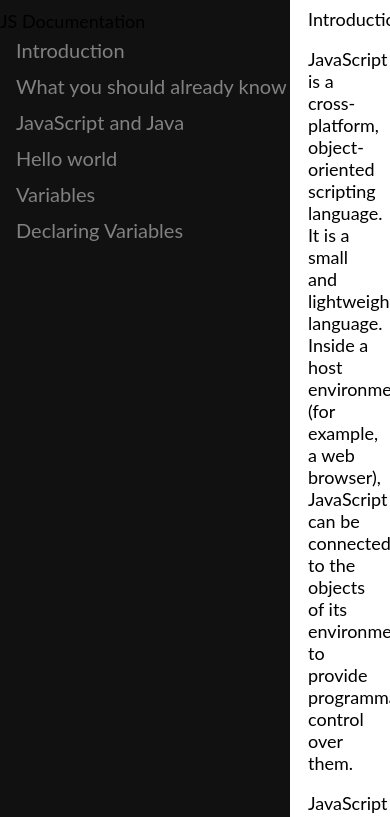
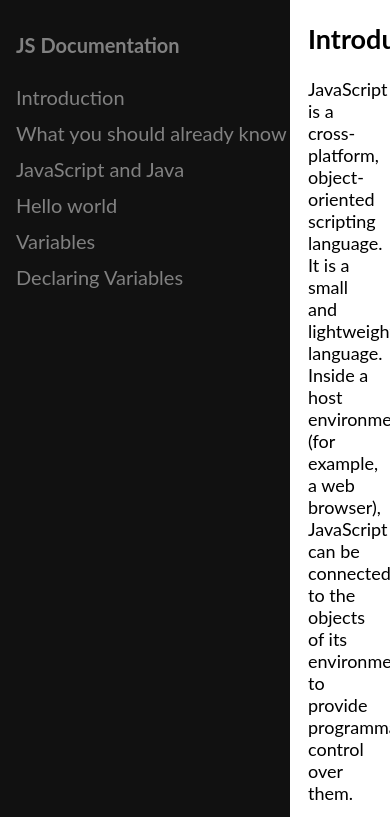
Before and after one commit to Edwardleung1/technical-documentation-page, a plain HTML site: page index.html in a window 390 px wide. Shown: the top 817 px of the page. Drawn offline with Linux system fonts and the light colour scheme.

Commit message:
updated the page with media queries for responsiveness

```diff
--- a/styles.css
+++ b/styles.css
@@ -22,7 +22,7 @@ body {
 }
 /* Style the sidenav links and h3 element */
 #navbar a,
-h3  {
+.h3  {
         padding: 6px 8px 6px 16px;
         text-decoration: none;
         font-size: 20px;
@@ -44,3 +44,18 @@ h3  {
     margin-left: 290px; /* Same as the width of the navbar */
     padding: 0px 10px;
 }
+header {
+    display: block;
+    font-size: 1.5em;
+    margin-top: 0.83em;
+    margin-bottom: 0.83em;
+    margin-left: 0;
+    margin-right: 0;
+    font-weight: bold;
+}
+
+/* Some media queries for responsiveness */
+@media screen and (max-height: 450px) {
+    #navbar {padding-top: 15px;}
+    #navbar a {font-size: 18px;}
+  }
```
